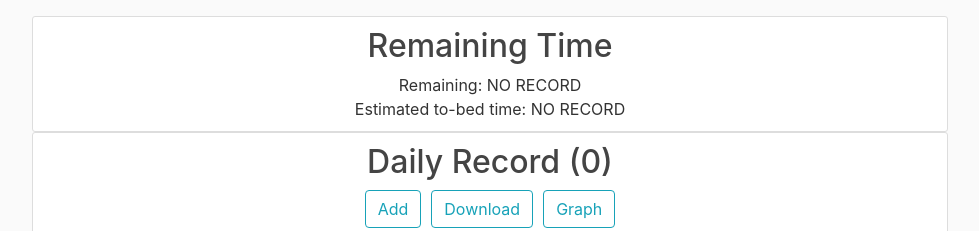
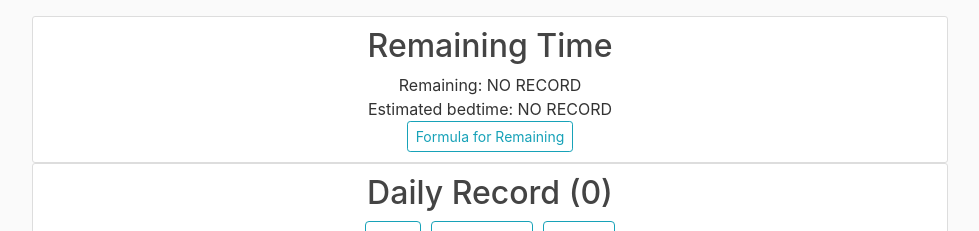
Before and after one commit to kkkzn/remainder, a Flask app: page /main/ in a window 1280 px wide. Shown: the part 72-303 px from the top of the page, without its empty margins (150-1129 px from the left). Run offline with Flask 2, Linux system fonts and the light colour scheme; the visitor is signed in with stand-in values (Sample User, id 1); data comes from the database, SQL or seed files in the repository; data that the repository does not hold is empty.

Commit message:
Add formula-for-remaining explanation file

```diff
--- a/remainder/__init__.py
+++ b/remainder/__init__.py
@@ -17,7 +17,7 @@ login_manager.login_message_category = 'info'
 
 
 def create_app(config_class=Config):
-    app = Flask(__name__)
+    app = Flask(__name__, static_folder="static")
     app.config.from_object(Config)
     db.init_app(app)
     migrate.init_app(app, db)
--- a/remainder/main/routes.py
+++ b/remainder/main/routes.py
@@ -60,7 +60,7 @@ def dashboard():
         timezone = current_user.timezone
         up_today_dt = daily_records[0].up
         bed_time, remaining = estimate_remaining_of_today(avg_sleep, up_today_dt, timezone)
-        dashboard['bed_time'] = str(bed_time)[5:-3]
+        dashboard['bed_time'] = str(bed_time)[-8:-3]
         dashboard['remaining'] = '{0[0]}h {0[1]}m'.format(hour_min(remaining))
 
         if remaining < 0:
--- a/remainder/static/style.css
+++ b/remainder/static/style.css
@@ -103,16 +103,12 @@ th, td {
 
 @media screen and (max-width: 1050px) {
     img {
-        width: 70%;
+        width: 100%;
     }
 }
 
 @media screen and (max-width: 680px) {
     table {
-        width: 100%;
-    }
-
-    img {
         width: 100%;
     }
 
--- a/remainder/templates/dashboard.html
+++ b/remainder/templates/dashboard.html
@@ -8,7 +8,19 @@
     <div>
       <div>{{ pie_html_string }}</div>
       <div>Remaining: {{ dashboard.remaining }}</div>
-      <div>Estimated to-bed time: {{ dashboard.bed_time }}</div>
+      <div>Estimated bedtime: {{ dashboard.bed_time }}</div>
+      <!-- Button trigger modal -->
+      <button type="button" class="btn btn-outline-info btn-sm" data-toggle="modal" data-target="#exampleModalCenter">
+        Formula for Remaining
+      </button>
+      <!-- Modal -->
+      <div class="modal fade" id="exampleModalCenter" tabindex="-1" role="dialog" aria-labelledby="exampleModalCenterTitle" aria-hidden="true">
+        <div class="modal-dialog modal-xl" role="dialog">
+          <div class="modal-content modal-xl">
+            <img src="/static/images/formula.png" alt="how to calculate remaining time" width="100%" data-dismiss="modal">
+          </div>
+        </div>
+      </div>
     </div>
   </div>
 
--- a/requirements.txt
+++ b/requirements.txt
@@ -10,7 +10,6 @@ email-validator==1.1.3
 Flask==2.0.2
 Flask-Bcrypt==0.7.1
 Flask-Login==0.5.0
-Flask-Mail==0.9.1
 Flask-Migrate==3.1.0
 flask-paginate==2021.10.29
 Flask-SQLAlchemy==2.5.1
```
Also changed, not shown: remainder/static/images/formula.png (added).
